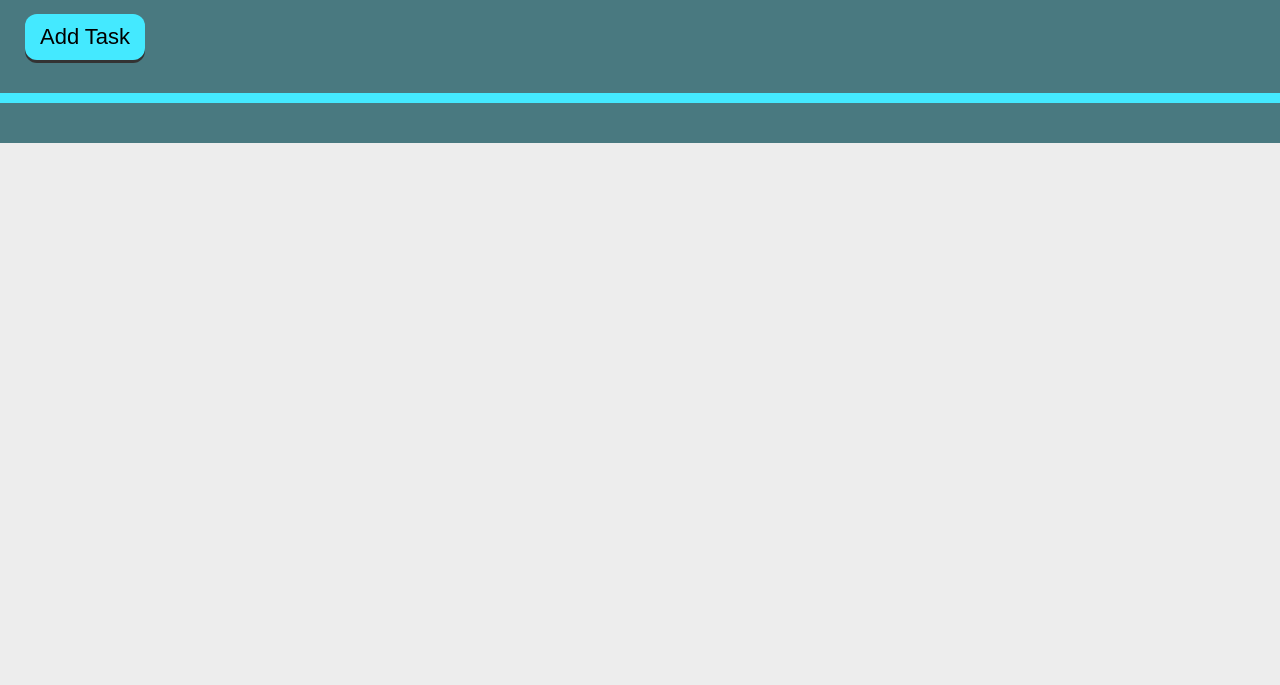
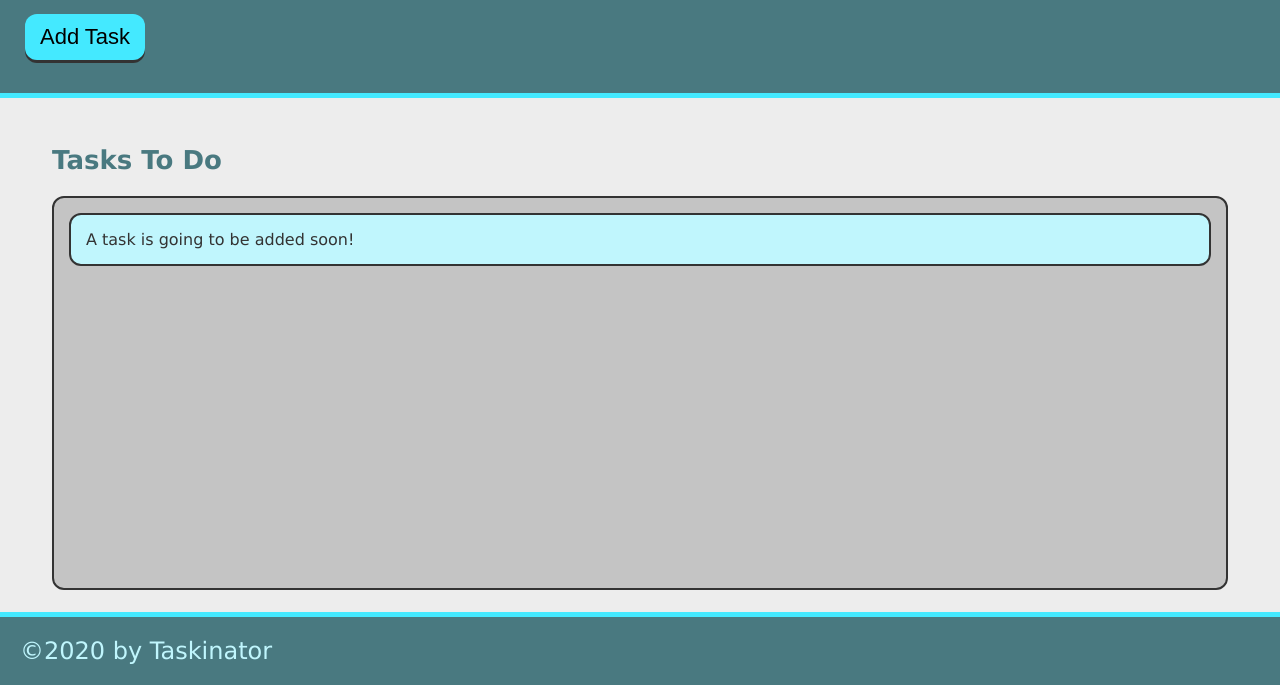
Before and after one commit to jbeedle19/taskinator, a plain HTML site: page index.html in a window 1280 px wide. Shown: the part 115-800 px from the top of the page. Drawn offline with Linux system fonts and the light colour scheme.

Commit message:
added content to main and footer elements

```diff
--- a/index.html
+++ b/index.html
@@ -15,11 +15,16 @@
         <p>Click the button below to add a new task!</p>
         <button class="btn">Add Task</button>
     </header>
-    <main>
-
+    <main class="page-content">
+        <section class="task-list-wrapper">
+            <h2 class="list-title">Tasks To Do</h2>
+            <ul class="task-list">
+                <li class="task-item">A task is going to be added soon!</li>
+            </ul>
+        </section>
     </main>
     <footer>
-
+        &copy;2020 by Taskinator
     </footer>
     <script src="assets/js/script.js"></script>
 </body>
```
